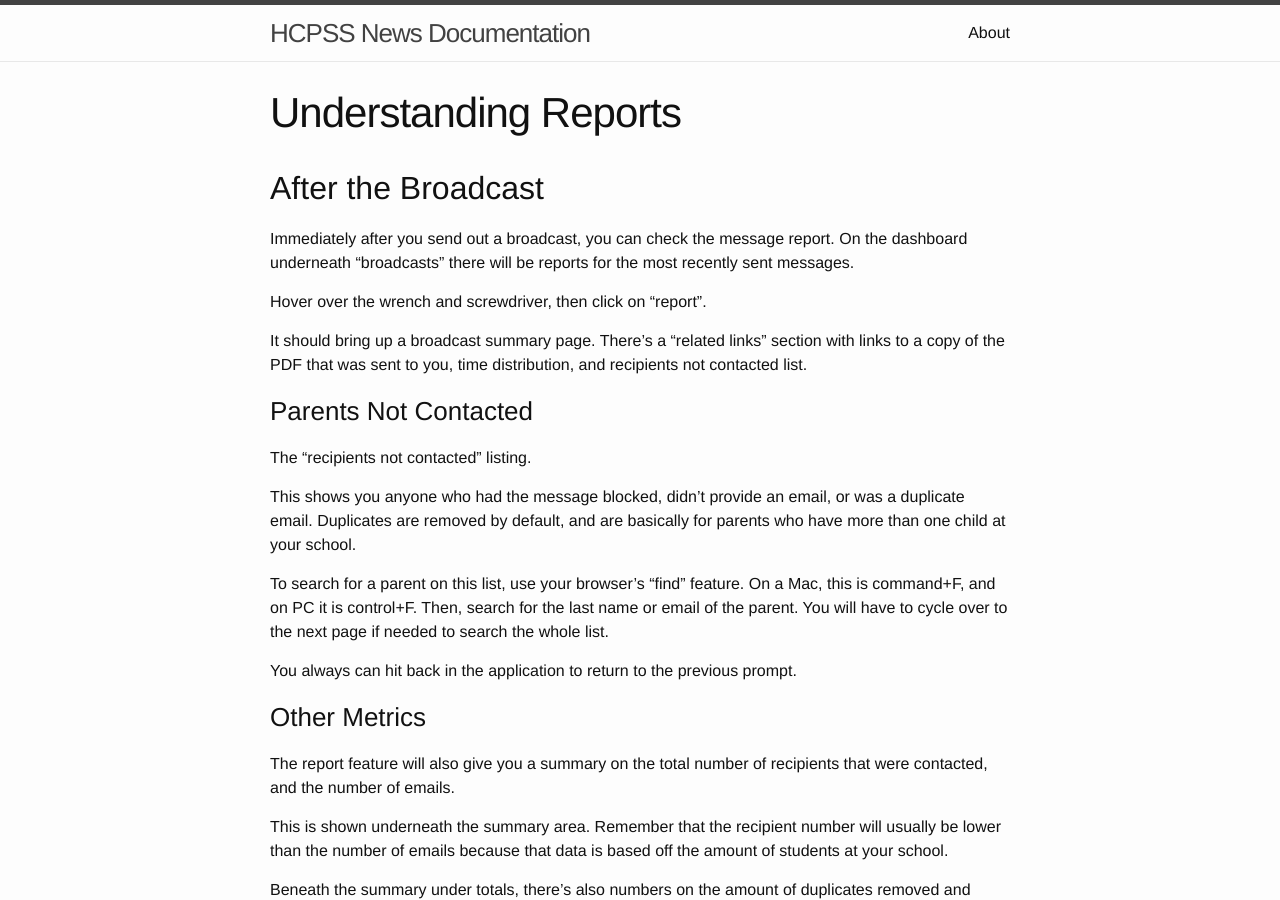
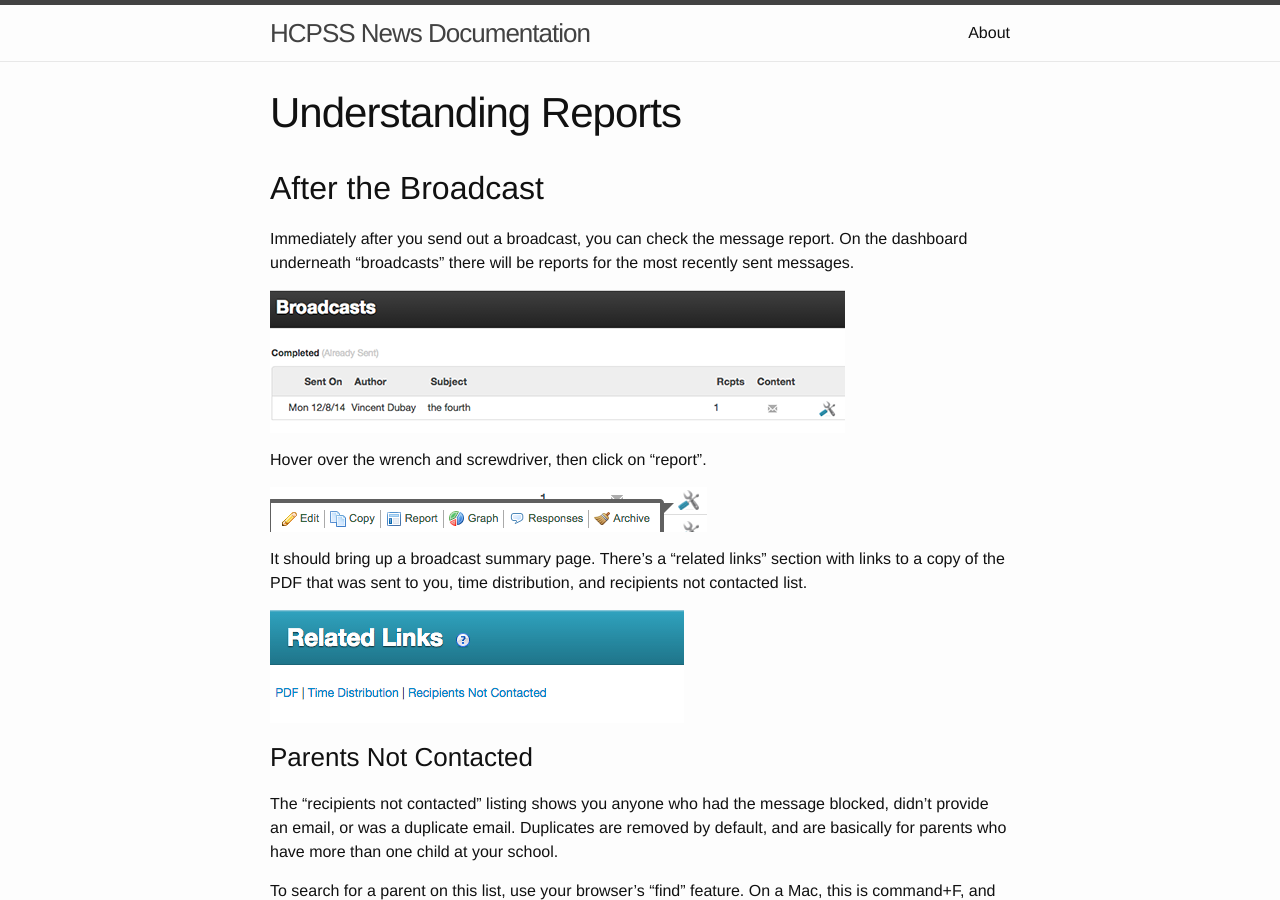
Before and after one commit to HCPSS/schoolmessenger-site, a Jekyll site: the page built from _posts/2014-12-16-understanding-reports.md, in a window 1280 px wide and 900 px high. Built offline with Jekyll 4.4.1, drawn with Linux system fonts in a browser that asks for light colours.

```diff
--- a/_posts/2014-12-16-understanding-reports.md
+++ b/_posts/2014-12-16-understanding-reports.md
@@ -8,17 +8,23 @@ permalink: /understanding-reports/
 
 Immediately after you send out a broadcast, you can check the message report. On the dashboard underneath "broadcasts" there will be reports for the most recently sent messages.
 
+![](/images/reports/completed-area.png)
+
 Hover over the wrench and screwdriver, then click on "report".
+
+![](/images/reports/check-reports.png)
 
 It should bring up a broadcast summary page. There's a "related links" section with links to a copy of the PDF that was sent to you, time distribution, and recipients not contacted list.
 
+![](/images/reports/related-links.png)
+
 ### Parents Not Contacted
 
-The "recipients not contacted" listing.
-
-This shows you anyone who had the message blocked, didn't provide an email, or was a duplicate email. Duplicates are removed by default, and are basically for parents who have more than one child at your school.
+The "recipients not contacted" listing shows you anyone who had the message blocked, didn't provide an email, or was a duplicate email. Duplicates are removed by default, and are basically for parents who have more than one child at your school.
 
 To search for a parent on this list, use your browser's "find" feature. On a Mac, this is command+F, and on PC it is control+F. Then, search for the last name or email of the parent. You will have to cycle over to the next page if needed to search the whole list.
+
+![](/images/reports/pagnation.png)
 
 You always can hit back in the application to return to the previous prompt.
 
@@ -28,8 +34,12 @@ The report feature will also give you a summary on the total number of recipient
 
 This is shown underneath the summary area. Remember that the recipient number will usually be lower than the number of emails because that data is based off the amount of students at your school.
 
+![](/images/reports/number-emails.png)
+
 Beneath the summary under totals, there's also numbers on the amount of duplicates removed and parents who didn't have an email listed.
 
 ### Checking all emails
 
 Underneath totals, you can click on "email:" to view all recipients who were contacted. This is useful to check if a parent has been able to read or skim a message. You can search using your browsers find feature and cycle through lists by using the page feature.
+
+![](/images/reports/check-all-emails.png)
```
